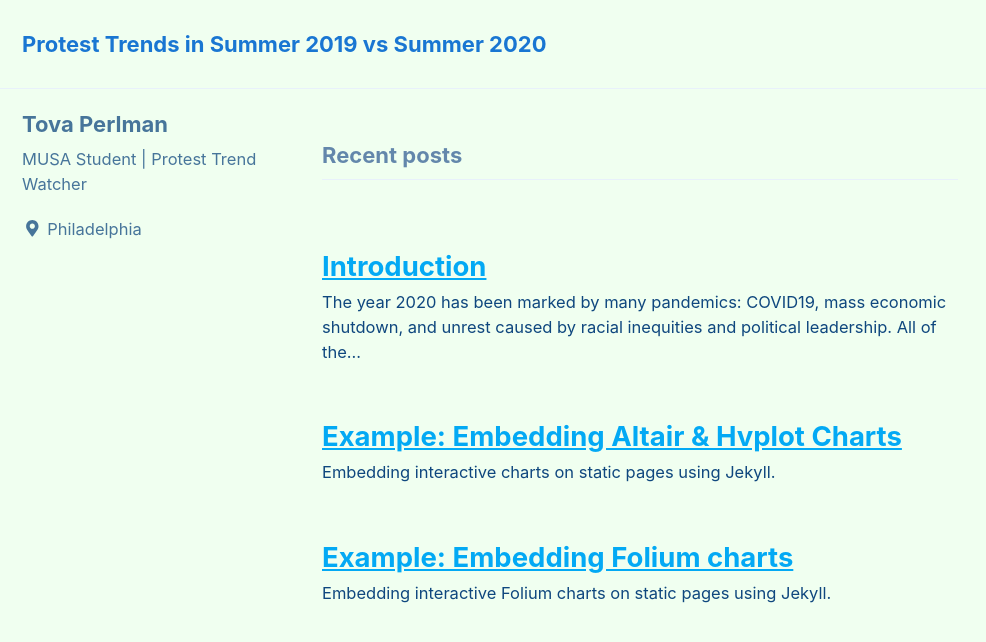
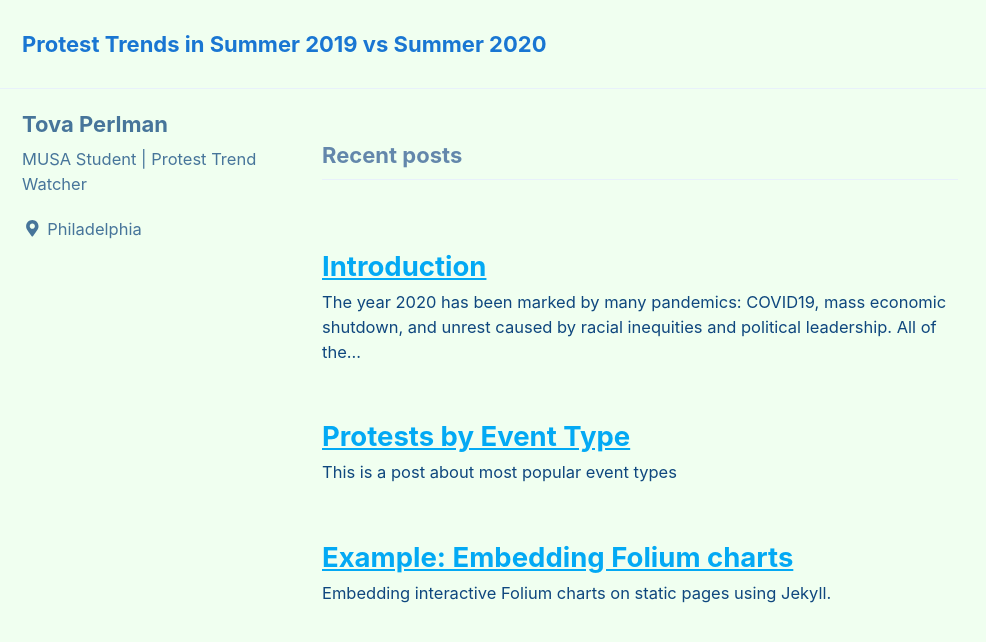
Before and after one commit to tovaperlman/MUSA550FinalProject, a Jekyll site: the page built from index.html, in a window 1280 px wide and 900 px high. Shown: the top 642 px of the window, without its empty margins (0-986 px from the left). Built offline with Jekyll 4.4.1, drawn with Linux system fonts in a browser that asks for light colours; cached includes are drawn as plain includes; nearby versions of some CDN libraries; a script that is not in the unit is left out; the list of posts is cut into pages by our own code.

Commit message:
Update 2019-04-13-measles-charts.md

````diff
--- a/_posts/2019-04-13-measles-charts.md
+++ b/_posts/2019-04-13-measles-charts.md
@@ -1,41 +1,26 @@
 ---
-title: "Example: Embedding Altair & Hvplot Charts"
+title: "Protests by Event Type"
 date: 2019-04-13
 published: true
 tags: [dataviz, altair, hvplot, holoviews]
-excerpt: "Embedding interactive charts on static pages using Jekyll."
+excerpt: "This is a post about most popular event types"
 altair-loader:
   altair-chart-1: "charts/Summer19claimsAltair.json"
+  altair-chart-2: "charts/Summer19claimsAltair.json"
+  altair-chart-3: "charts/Summer19claimsAltair.json"
+  altair-chart-4: "charts/Summer19claimsAltair.json"
 hv-loader:
   hv-chart-1: "charts/measlesHvplot.html"
 toc: true
 toc_sticky: true
 ---
 
-This post will show examples of embedding interactive charts produced using [Altair](https://altair-viz.github.io) and [Hvplot](https://hvplot.pyviz.org/).
 
-## Altair Example
+## Protests by event type
 
 The dataset also contained categorizations of protests by type of event. For Summer 2019, the most popular event types are protest, rally, vigil, demonstration and counter protest. Summer 2020 seems to include these protest event types plus some more creative protest types because of COVID-19 and social distancing restrictions. Thus, we see a rise in bike ride, caravan and car caravan protest. This visualization shows each event type by state. We can also see event types by Date within the summer. In Summer 2020, towards the beginning of the summer it appears that rally is the most common event type. In July, protests become more popular over rallies and August included a significant amount of vigils. The vigils were most likely linked to gun shootings that had occurred during this time period.
 
 <div id="altair-chart-1"></div>
-
-This was produced using Altair and embedded in this static web page. Note that you can also display Python code on this page:
-
-```python
-import altair as alt
-alt.renderers.enable('notebook')
-```
-
-## HvPlot Example
-
-Lastly, the measles incidence produced using the HvPlot package:
-
-<div id="hv-chart-1"></div>
-
-## Notes
-
-- See the [raw source code](https://raw.githubusercontent.com/MUSA-550-Fall-2020/github-pages-starter/master/_posts/2019-04-13-measles-charts.md) of this post for details on how these charts were embedded.
-- See the [lecture 13A slides](https://github.com/MUSA-550-Fall-2020/week-13/blob/master/lecture-13A.ipynb) for the code that produced these plots.
-
-**Important: When embedding charts, you will likely need to adjust the width/height of the charts before embedding them in the page so they fit nicely when embedded.**
+<div id="altair-chart-2"></div>
+<div id="altair-chart-3"></div>
+<div id="altair-chart-4"></div>
````
